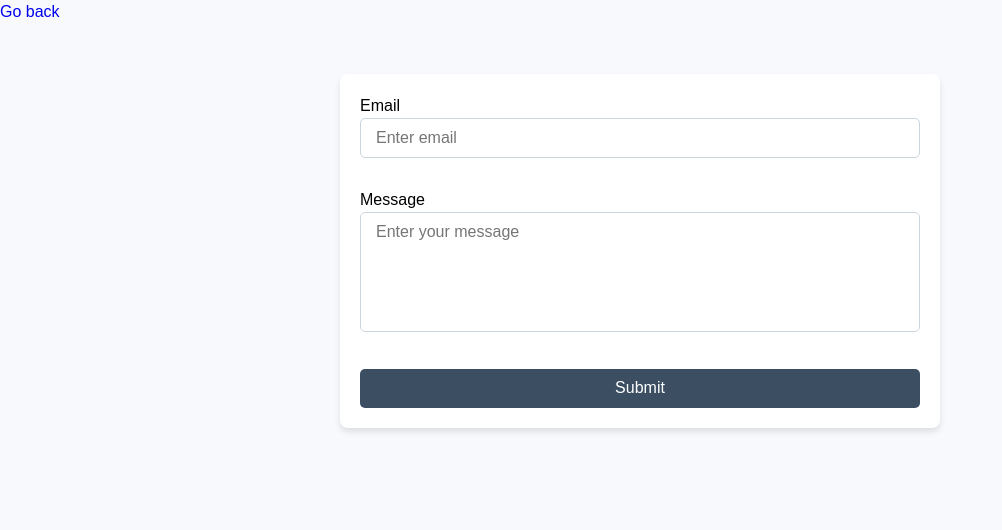
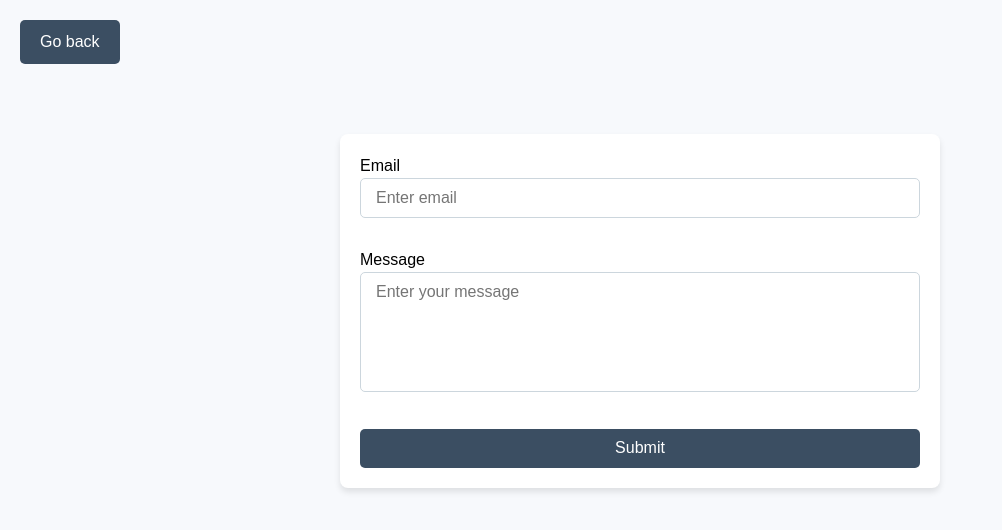
Before and after one commit to oksanaliu/goit-advancedjs-hw-01, a plain HTML site: page 2-form.html in a window 1280 px wide. Shown: the whole page, without its empty margins (0-1002 px from the left). Drawn offline with Linux system fonts and the light colour scheme.

Commit message:
deploy: d75cd4271b077eb854ce0d401e8bab6d1220d692

```diff
--- a/2-form.html
+++ b/2-form.html
@@ -10,7 +10,7 @@
   <link rel="modulepreload" crossorigin href="/goit-advancedjs-hw-01/assets/modulepreload-polyfill-B5Qt9EMX.js">
   <link rel="modulepreload" crossorigin href="/goit-advancedjs-hw-01/assets/vendor-B2mb6eXk.js">
   <link rel="stylesheet" crossorigin href="/goit-advancedjs-hw-01/assets/vendor-Dr4k8ETB.css">
-  <link rel="stylesheet" crossorigin href="/goit-advancedjs-hw-01/assets/2-form-jk5H1dsH.css">
+  <link rel="stylesheet" crossorigin href="/goit-advancedjs-hw-01/assets/2-form-D9sEzzic.css">
 </head>
 
 <body>
```
Also changed, not shown: assets/2-form-D9sEzzic.css (added, +1 -0 lines), assets/2-form-jk5H1dsH.css (deleted, +0 -1 lines).
